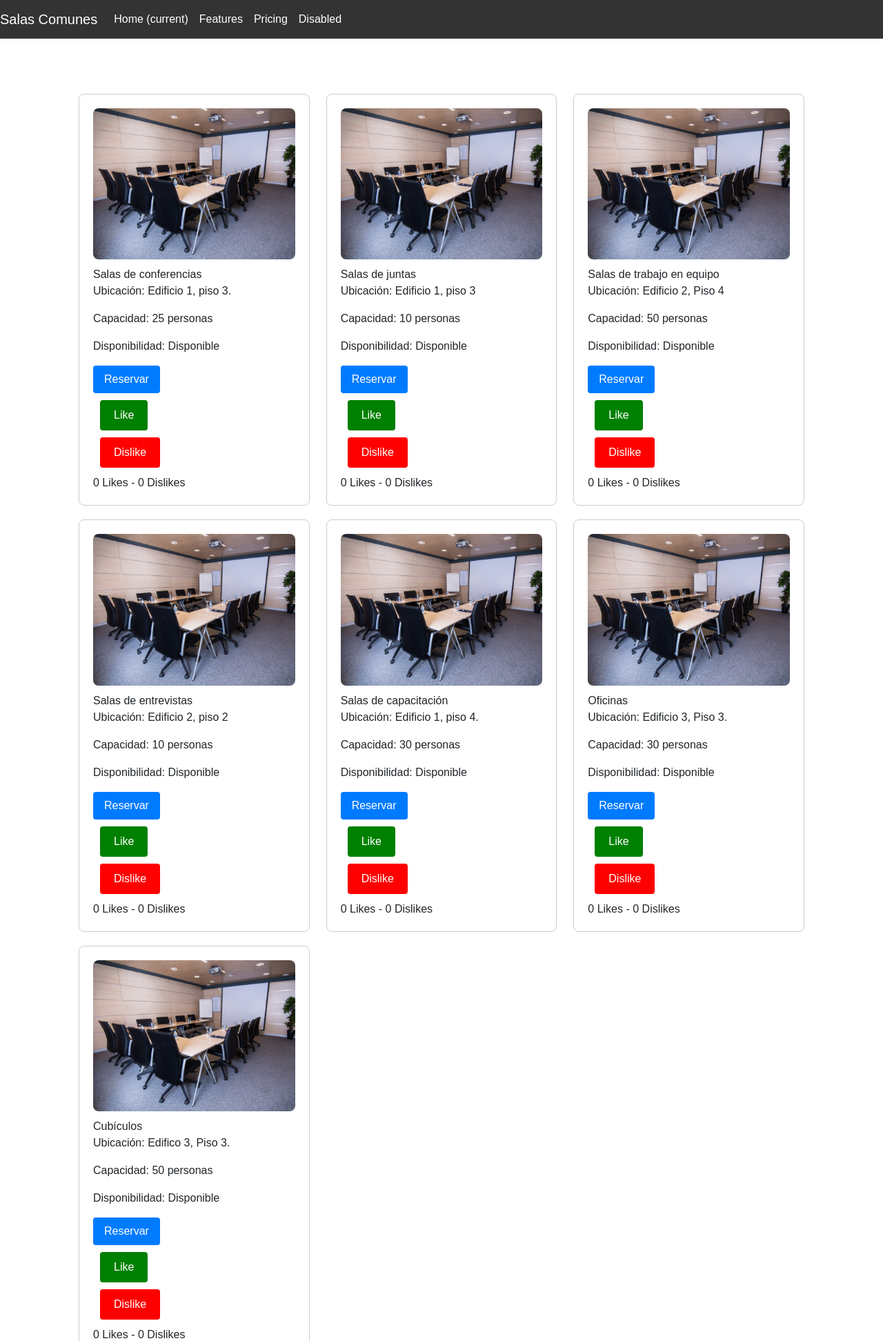
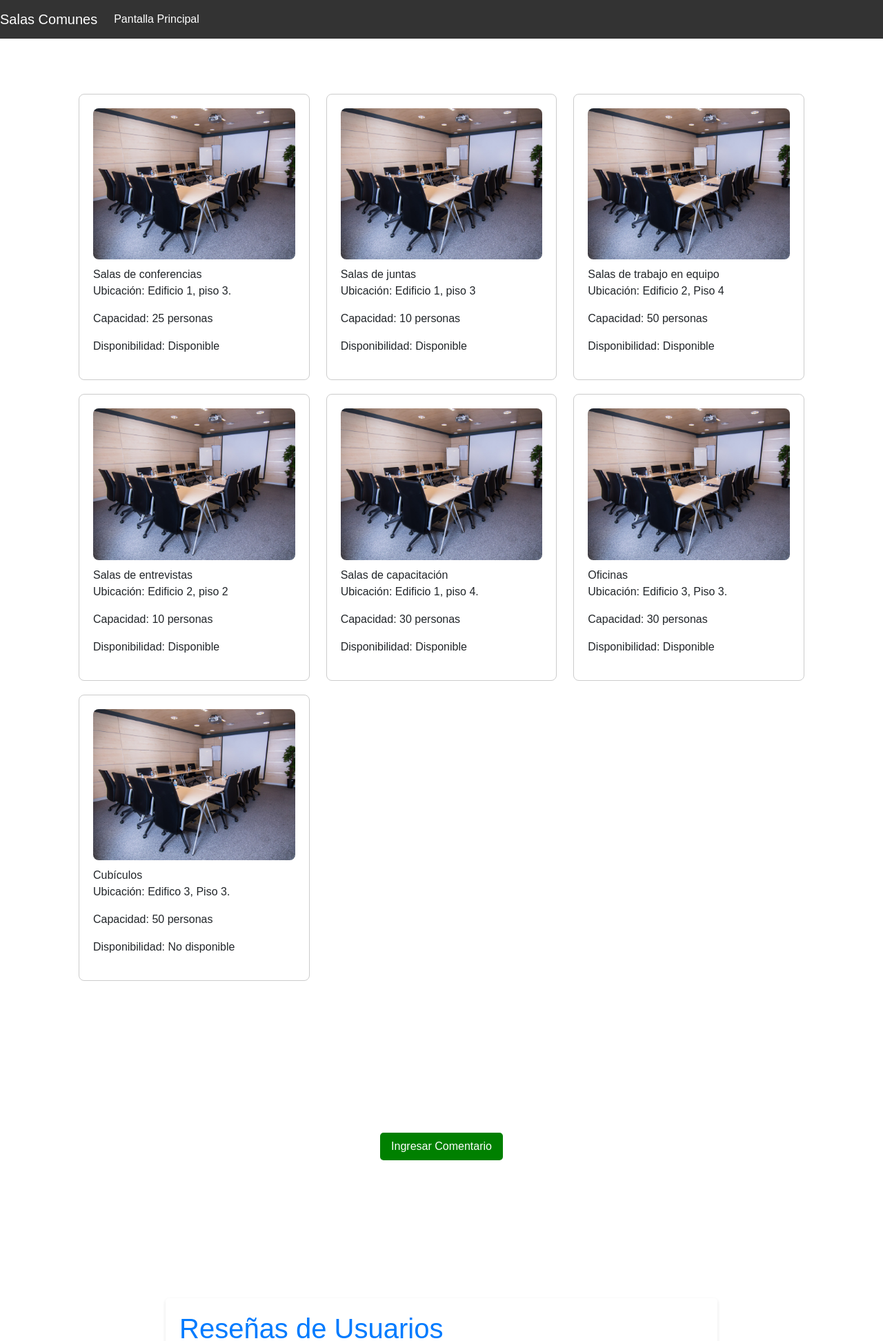
Before and after one commit to UrielCG1/SGE, a WordPress theme: template WebSite/JCA/pantallaCadaSala.php in a window 1280 px wide. Shown: the top 1944 px of the page at 69% size. Run offline with PHP 8.4 and a stand-in for WordPress, Linux system fonts and the light colour scheme; the site name, menu and one post (Sample post) are stand-ins, and other content is empty; data comes from the database, SQL or seed files in the repository.

Commit message:
Comentarios, visualizacion de comentarios y creacion de estos mismos

```diff
--- a/WebSite/JCA/conexion.php
+++ b/WebSite/JCA/conexion.php
@@ -1,10 +1,5 @@
 <?php
 // Datos de conexión a la base de datos
-$servername = "localhost";
-$username = "root";
-$password = "";
-$database = "db_test"; // Nombre de tu base de datos
-
 $conexion = new mysqli('localhost', 'root', '', 'db_test');
 
 // Verificar la conexión
@@ -29,17 +24,26 @@ if ($resultado->num_rows > 0) {
         echo '          <p>Ubicación: ' . $fila['ubicacion'] . '</p>';
         echo '          <p>Capacidad: ' . $fila['capacidad'] . ' personas</p>';
         echo '          <p>Disponibilidad: ' . ($fila['disponibilidad'] == 1 ? 'Disponible' : 'No disponible') . '</p>'; // Verifica la disponibilidad y muestra un texto adecuado
-        echo '          <button onclick="reservarSala(' . $fila['espacioID'] . ')" class="reserva-button">Reservar</button>';
-        echo '          <button class="like-button" onclick="darLike(' . $fila['espacioID'] . ')">Like</button>';
-        echo '          <button class="dislike-button" onclick="darDislike(' . $fila['espacioID'] . ')">Dislike</button>';
-        echo '          <span id="likes-' . $fila['espacioID'] . '">0</span> Likes - ';
-        echo '          <span id="dislikes-' . $fila['espacioID'] . '">0</span> Dislikes';
+
+        //echo '          <button onclick="reservarSala(' . $fila['espacioID'] . ')" class="reserva-button">Reservar</button>';
+
+        //echo '          <button onclick="verReseñas()" class="ver-reseñas-button">Ver reseñas</button>'; // Botón para ver reseñas
+        //echo '           <div class="likes-dislikes">';
+          //  echo '          <button class="like-button" onclick="darLike(' . $fila['espacioID'] . ')">Like</button>';
+            //echo '          <button class="dislike-button" onclick="darDislike(' . $fila['espacioID'] . ')">Dislike</button>';
+            //echo '       </div>';
+        //echo '<div class="likes-count">';
+          //  echo '          <span id="likes-1">0</span> Me Gusta -';
+          //  echo '          <span id="dislikes-1">0</span> No Me gusta';
+        //echo '</div>';
         echo '        </div>';
         echo '      </div>';
+
     }
     echo '    </div>';
     echo '  </div>';
     echo '</main>';
+
 } else {
     echo 'No se encontraron habitaciones.';
 }
--- /dev/null
+++ b/WebSite/JCA/imprimirJSON.php
@@ -0,0 +1,50 @@
+<?php
+    // Establecer la conexión a la base de datos
+    $conexion = new mysqli("localhost", "root", "", "db_test");
+
+    // Verificar la conexión
+    if ($conexion->connect_error) {
+        die("Error de conexión: " . $conexion->connect_error);
+    }
+
+    // Realizar la consulta para obtener el campo deseado
+    $sql = "SELECT espacioID_key, comentarios FROM evaluacion_espacio";
+    $resultado = $conexion->query($sql);
+
+    if ($resultado->num_rows > 0) {
+        // Mostrar el contenido de todos los comentarios en formato HTML
+        echo '<div>';
+        echo '<h1>Reseñas de Usuarios</h1>';
+        while ($fila = $resultado->fetch_assoc()) {
+            // Convertir el campo comentarios a un objeto JSON si es necesario
+            $tipo_dato = gettype($fila["comentarios"]);
+            if ($tipo_dato === "string") {
+                $comentarios_json = $fila["comentarios"];
+                $comentarios_array = json_decode($comentarios_json, true);
+
+                if (is_array($comentarios_array)) {
+                    echo '<div style="margin-bottom: 20px;">';
+                    echo '<div><strong>SALA ID:</strong> ' . $fila["espacioID_key"] . '</div>';
+                    echo '<ul>';
+                    foreach ($comentarios_array as $comentario) {
+                        echo '<li>';
+                        echo '<strong>' . $comentario['cliente'] . ':</strong> ' . $comentario['comentario'];
+                        echo '</li>';
+                    }
+                    echo '</ul>';
+                    echo '</div>';
+                } else {
+                    echo "El campo 'comentarios' del espacio ID " . $fila["espacioID_key"] . " no es un array JSON válido.";
+                }
+            } else {
+                //echo "El campo 'comentarios' del espacio ID " . $fila["espacioID_key"] . " ya es un objeto JSON.";
+            }
+        }
+        echo '</div>';
+    } else {
+        echo "No se encontraron resultados.";
+    }
+
+    // Cerrar la conexión
+    $conexion->close();
+?>
--- a/WebSite/JCA/pantallaCadaSala.php
+++ b/WebSite/JCA/pantallaCadaSala.php
@@ -21,17 +21,12 @@
             <div class="collapse navbar-collapse" id="navbarNav">
               <ul class="navbar-nav">
                 <li class="nav-item active">
-                  <a class="nav-link text-white" href="#">Home <span class="sr-only">(current)</span></a>
+                  <a class="nav-link text-white" href="#">Pantalla Principal</a>
                 </li>
                 <li class="nav-item">
-                  <a class="nav-link text-white" href="#">Features</a>
+                  <a class="nav-link text-white" href="#"></a>
                 </li>
-                <li class="nav-item">
-                  <a class="nav-link text-white" href="#">Pricing</a>
-                </li>
-                <li class="nav-item">
-                  <a class="nav-link disabled text-white" href="#">Disabled</a>
-                </li>
+
               </ul>
             </div>
           </nav>
@@ -43,6 +38,28 @@
                 include 'conexion.php';
               ?>
             </div>
+
+            <div class="ingresarComentario">
+                <button id="btnIngresarComentario">Ingresar Comentario</button>
+            </div>
+            <!--JS  para mandar a otra ventana para ingresar los comentarios-->
+            <script>
+              document.getElementById("btnIngresarComentario").addEventListener("click", function() {
+                window.location.href = "ingresarComentario.php";
+              });
+            </script>
+
+            <div class="comentarios">
+
+              <?php
+                // Establecer la conexión a la base de datos y obtener los datos del array
+                // $comentarios_array = ...; (código para obtener el array)
+                // Incluir el archivo que contiene el contenido del body
+                include 'imprimirJSON.php';
+              ?>
+
+            </div>
+
           </main>
 
     </body>
--- a/WebSite/JCA/styles.css
+++ b/WebSite/JCA/styles.css
@@ -1,5 +1,5 @@
 /* Estilos generales */
-body {
+  body {
     font-family: Arial, sans-serif;
   }
 
@@ -28,19 +28,6 @@ body {
     margin-top: 20px;
   }
 
-  button {
-    background-color: #007bff;
-    color: #fff;
-    border: none;
-    padding: 8px 16px;
-    border-radius: 4px;
-    cursor: pointer;
-  }
-
-  button:hover {
-    background-color: #0056b3;
-  }
-
   #resenas-sala form {
     margin-top: 20px;
   }
@@ -52,15 +39,6 @@ body {
     margin-bottom: 10px;
   }
 
-  footer {
-    background-color: #333;
-    color: #fff;
-    text-align: center;
-    padding: 10px;
-    position: fixed;
-    bottom: 0;
-    width: 100%;
-  }
   .bg-dark-gray {
     background-color: #333;
   }
@@ -82,47 +60,83 @@ body {
     margin-bottom: 10px;
   }
 
-  button {
-    background-color: #007bff;
+  .ver-reseñas-button {
+    background-color: #007bff; /* Color azul */
     color: #fff;
     border: none;
     padding: 8px 16px;
     border-radius: 4px;
-
+    cursor: pointer;
+    margin-top: 10px; /* Espacio entre el botón y otros elementos */
   }
 
-  button:hover {
-    background-color: #0056b3;
-    color: white; /* Texto blanco para contraste */
-    border: none; /* Opcional: eliminar borde */
-    padding: 10px 20px; /* Ajustar el relleno */
-    display: flex; /* Activar flexbox para los botones */
-    justify-content: space-between; /* Distribuir botones con espacio entre ellos */
-    align-items: center;
-    margin: 10px;
+  .ver-reseñas-button:hover {
+      background-color: gray; /* Color azul más oscuro en hover */
   }
 
-  /* Seleccionando botones por clase */
-  .like-button {
-    background-color: green; /* Verde para like */
-    color: white; /* Texto blanco para contraste */
-    border: none; /* Opcional: eliminar borde */
-    padding: 10px 20px; /* Ajustar el relleno */
-    cursor: pointer; /* Indicar que es un botón */
-    display: flex; /* Activar flexbox para los botones */
-    justify-content: space-between; /* Distribuir botones con espacio entre ellos */
-    align-items: center;
-    margin: 10px;
+  .like-button{
+    background-color: green; /* Color azul */
+    color: #fff;
+    border: none;
+    padding: 8px 16px;
+    border-radius: 4px;
+    cursor: pointer;
+    margin-top: 10px; /* Espacio entre el botón y otros elementos */
+  }
+  .like-button:hover {
+    background-color: gray;
   }
 
-  .dislike-button {
-    background-color: red; /* Rojo para dislike */
-    color: white; /* Texto blanco para contraste */
-    border: none; /* Opcional: eliminar borde */
-    padding: 10px 20px; /* Ajustar el relleno */
-    cursor: pointer; /* Indicar que es un botón */
-    display: flex; /* Activar flexbox para los botones */
-    justify-content: space-between; /* Distribuir botones con espacio entre ellos */
-    align-items: center;
-    margin: 10px;
+  .dislike-button{
+    background-color: red; /* Color azul */
+    color: #fff;
+    border: none;
+    padding: 8px 16px;
+    border-radius: 4px;
+    cursor: pointer;
+    margin-top: 10px; /* Espacio entre el botón y otros elementos */
   }
+  .dislike-button:hover {
+    background-color: gray;
+  }
+  .likes-count span {
+    font-size: 34px; /* Tamaño de fuente para los números */
+    margin-left: 5px; /* Espacio entre los números y los botones */
+  }
+  .comentarios {
+    max-width: 800px;
+    margin: 20px auto;
+    padding: 20px;
+    background-color: #fff;
+    border-radius: 5px;
+    box-shadow: 0 2px 5px rgba(0, 0, 0, 0.1);
+}
+
+  .comentarios h1 {
+    color: #007bff;
+    margin-bottom: 20px;
+  }
+
+/* Estilos para el contenedor */
+.ingresarComentario {
+  display: flex; /* Utiliza flexbox para alinear elementos internos */
+  justify-content: center; /* Centra horizontalmente los elementos dentro del contenedor */
+  align-items: center; /* Centra verticalmente los elementos dentro del contenedor */
+  height: 50vh; /* Altura del contenedor, ajusta según sea necesario */
+}
+
+/* Estilos para el botón */
+#btnIngresarComentario {
+  background-color: green; /* Color de fondo del botón (azul en este caso) */
+  color: #fff; /* Color del texto del botón (blanco en este caso) */
+  padding: 8px 16px; /* Espaciado interno del botón */
+  border: none; /* Sin borde */
+  border-radius: 5px; /* Borde redondeado */
+  cursor: pointer; /* Cursor al pasar sobre el botón */
+  transition: background-color 0.3s ease; /* Transición suave al cambiar el color de fondo */
+}
+
+/* Estilo al pasar el cursor sobre el botón */
+#btnIngresarComentario:hover {
+  background-color: gray; /* Color de fondo más oscuro al pasar el cursor */
+}
```
Also changed, not shown: Documentación/db_test-JCA.sql (+9 -9 lines), WebSite/JCA/ingresarComentario.php (added, +57 -0 lines), WebSite/JCA/procesar_formulario.php (added, +39 -0 lines), WebSite/JCA/stylesComentarios.css (added, +57 -0 lines), WebSite/JCA/stylesJSON.css (added, +42 -0 lines), WebSite/JCA/verComentarios.php (added, +18 -0 lines), WebSite/JCA/imagen-sala2.jpg (deleted), WebSite/JCA/imagen-sala3.jpg (deleted).
